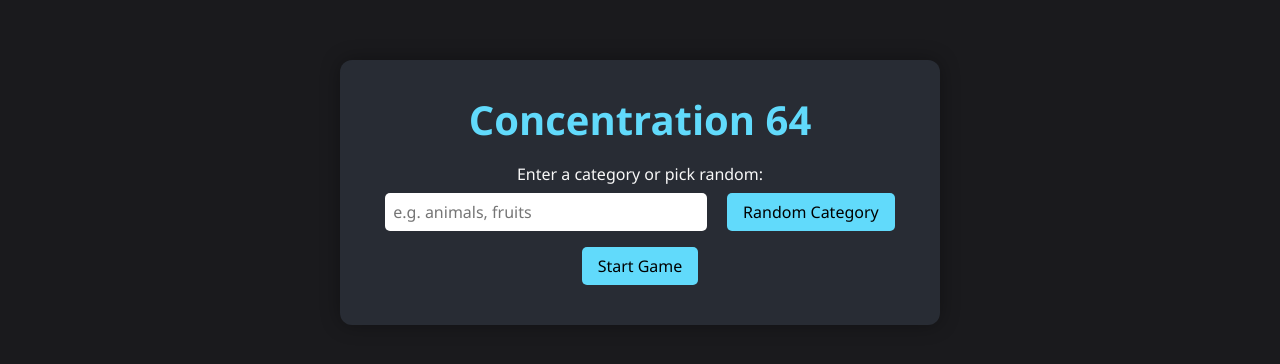
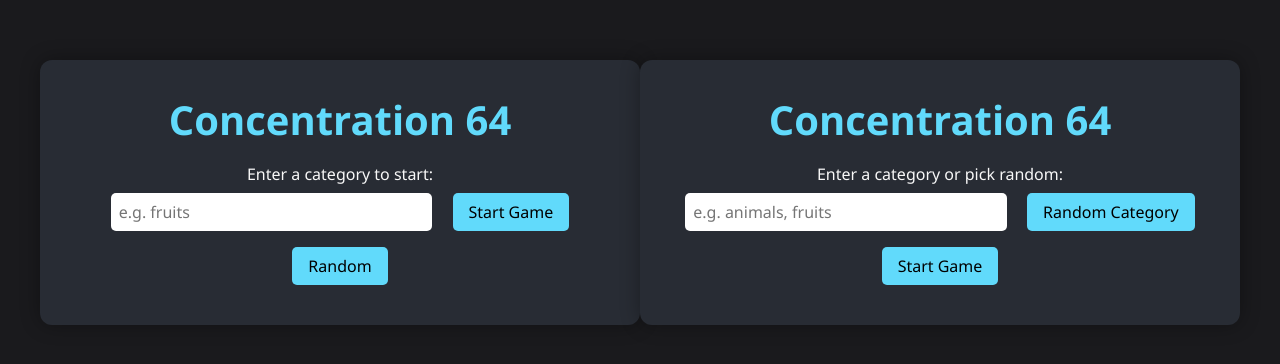
Before and after one commit to leennoemialexandre/minigamelibrary, a plain HTML site: page games/concentration-64/index.html in a window 1280 px wide. Shown: the part 208-572 px from the top of the page. Drawn offline with Linux system fonts and the light colour scheme.

Commit message:
Update index.html

```diff
--- a/games/concentration-64/index.html
+++ b/games/concentration-64/index.html
@@ -1,3 +1,14 @@
+<div id="setup-screen" class="game-container">
+  <h1>Concentration 64</h1>
+  <p>Enter a category to start:</p>
+  <input type="text" id="category-input" placeholder="e.g. fruits" />
+  <button id="start-game">Start Game</button>
+  <button id="random-category">Random</button>
+</div>
+
+
+
+
 <!DOCTYPE html>
 <html lang="en">
 <head>
```
